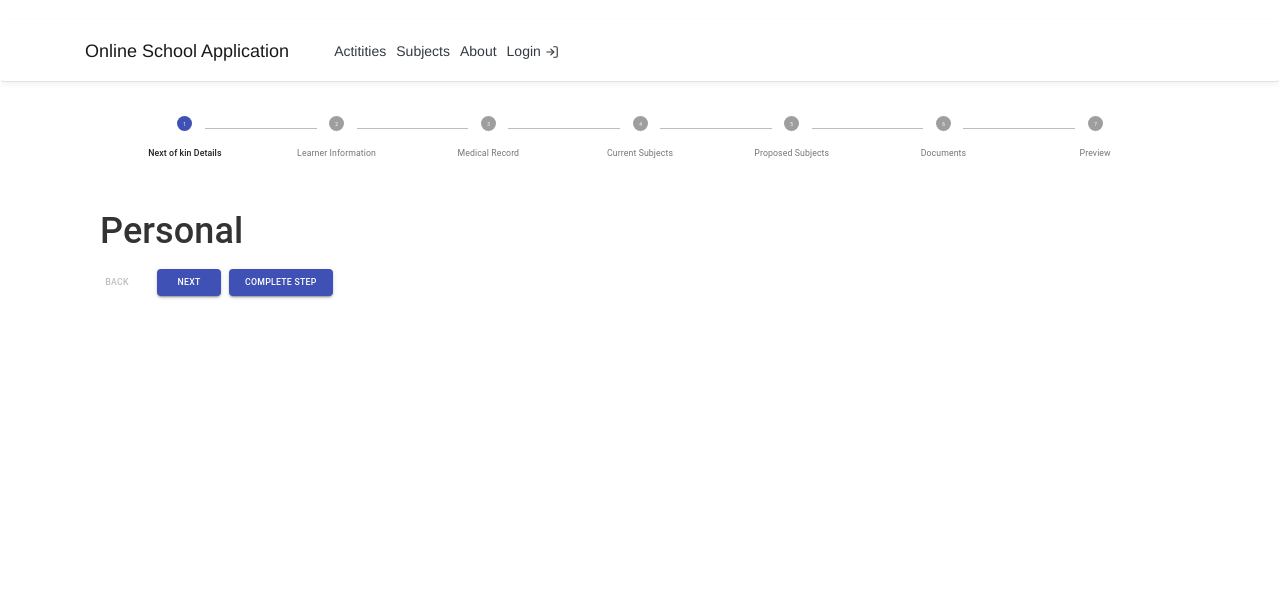
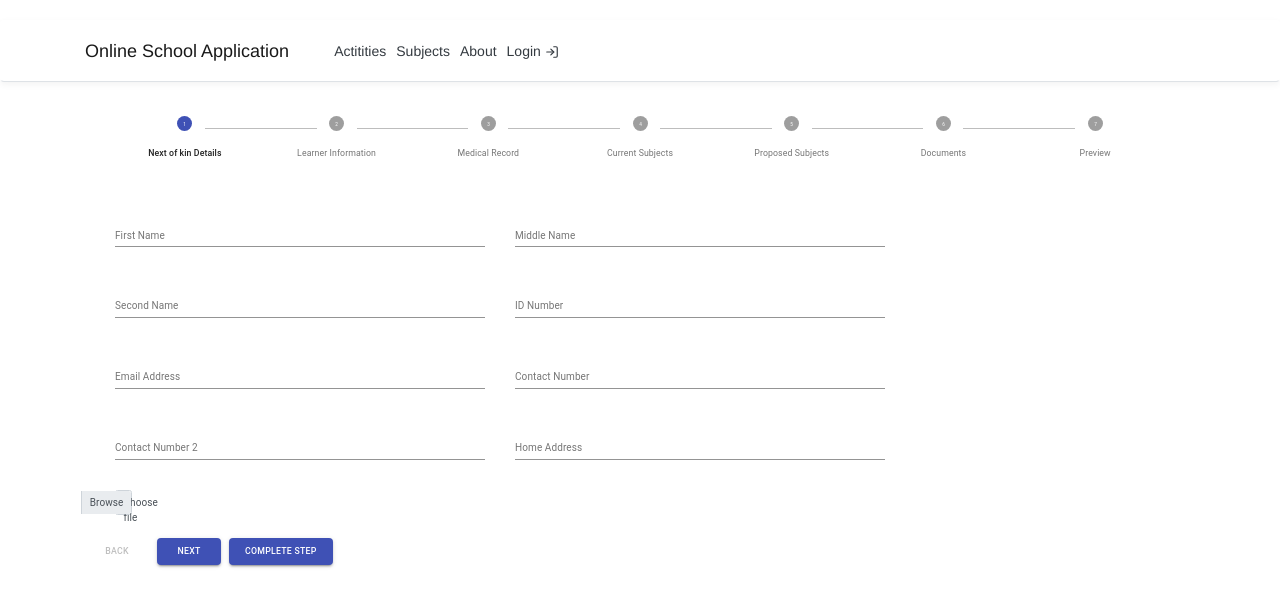
Before and after one commit to SibabalwePeter/OnlineSchoolApplication, a React (Create React App) app: page /Learner/Application in a window 1280 px wide. Shown: the top 606 px of the page. Built offline with nearby package versions, Linux system fonts and the light colour scheme.

Commit message:
Learner Details

```diff
--- a/src/components/Learner/ApplicationSteps/PersonalDetails.tsx
+++ b/src/components/Learner/ApplicationSteps/PersonalDetails.tsx
@@ -1,17 +1,35 @@
 import * as React from 'react';
 import { Container } from 'reactstrap';
+import TextField from '@material-ui/core/TextField';
 
-class PersonalDetails extends React.PureComponent {
+
+
+export default class PersonalDetails extends React.PureComponent {
 
     public render() {
         return (
             <Container>
-                <h1>Personal</h1>
+                <form  noValidate autoComplete="off">
+                    <div>
+                        <TextField className="d-xl m-4 col-4" label="First Name" />
+                        <TextField className="d-xl m-4 col-4" label="Middle Name" />
+                        <TextField className="d-xl m-4 col-4" label="Second Name" />
+                        <TextField className="d-xl m-4 col-4" label="ID Number" />
+                    </div>
+                    <div>
+                        <TextField className="d-xl m-4 col-4" label="Email Address" />
+                        <TextField className="d-xl m-4 col-4" label="Contact Number" />
+                        <TextField className="d-xl m-4 col-4" label="Contact Number 2" />
+                        <TextField className="d-xl m-4 col-4" label="Home Address" />
+                        <div className="input-group m-4 col-4">
+                            <div className="custom-file">
+                                <input type="file" className="custom-file-input d-xl" id="inputGroupFile01" aria-describedby="inputGroupFileAddon01"/>
+                                <label className="custom-file-label" htmlFor="inputGroupFile01">Choose file</label>
+                            </div>
+                        </div>
+                    </div>
+                </form>
             </Container>
         )
     }
 }
-
-
-
-export default PersonalDetails
```
Also changed, not shown: 1 other file (tests, documents, lock files or other folders).
